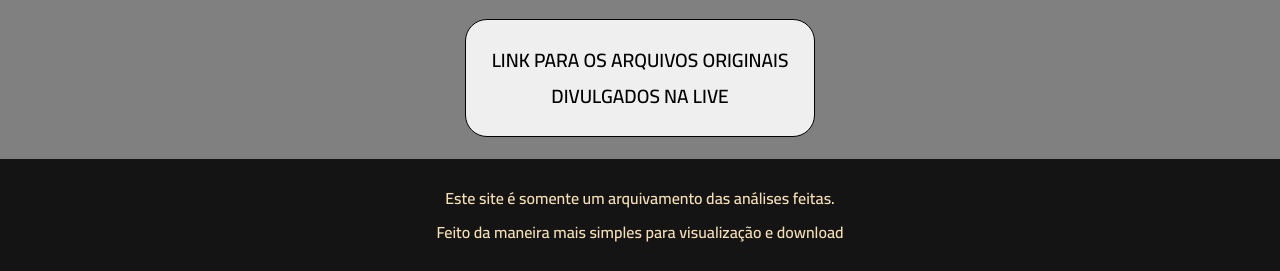
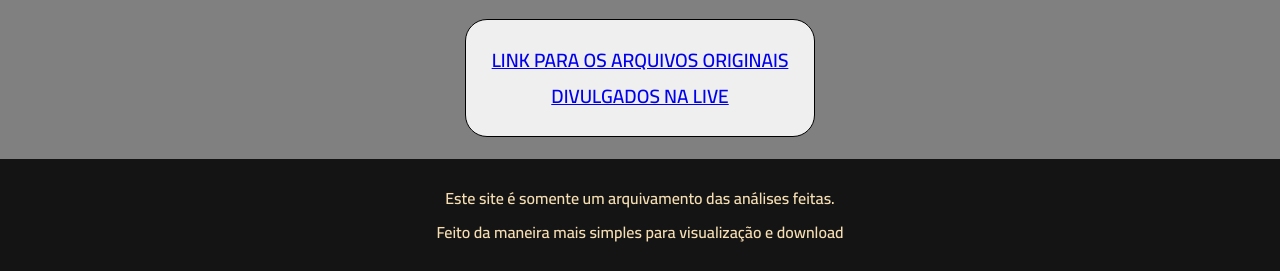
Before and after one commit to italoregis/BrazilWasStolen-SimpleWebSite, a plain HTML site: page index.html in a window 1280 px wide. Shown: the part 1101-1372 px from the top of the page. Drawn offline with Linux system fonts and the light colour scheme.

Commit message:
fixing link

```diff
--- a/index.html
+++ b/index.html
@@ -19,7 +19,7 @@
         <p>LIVE 2</p>
         <iframe width="640" height="360" frameborder="0" src="https://mega.nz/embed/uoYBzLJY#mGBpqcnabCBnrXsRFldhEtKCUOZZA8yFcEr6XEK_owI" allowfullscreen ></iframe>
 
-        <button>LINK PARA OS ARQUIVOS ORIGINAIS DIVULGADOS NA LIVE</button>
+        <button><a href="https://mega.nz/folder/S9ACAZIa#sDh2Szda21UGTKkY_RDOZw" target="_blank">LINK PARA OS ARQUIVOS ORIGINAIS DIVULGADOS NA LIVE</a></button>
     </main>
     <footer>
         <p>Este site é somente um arquivamento das análises feitas.</p>
```
